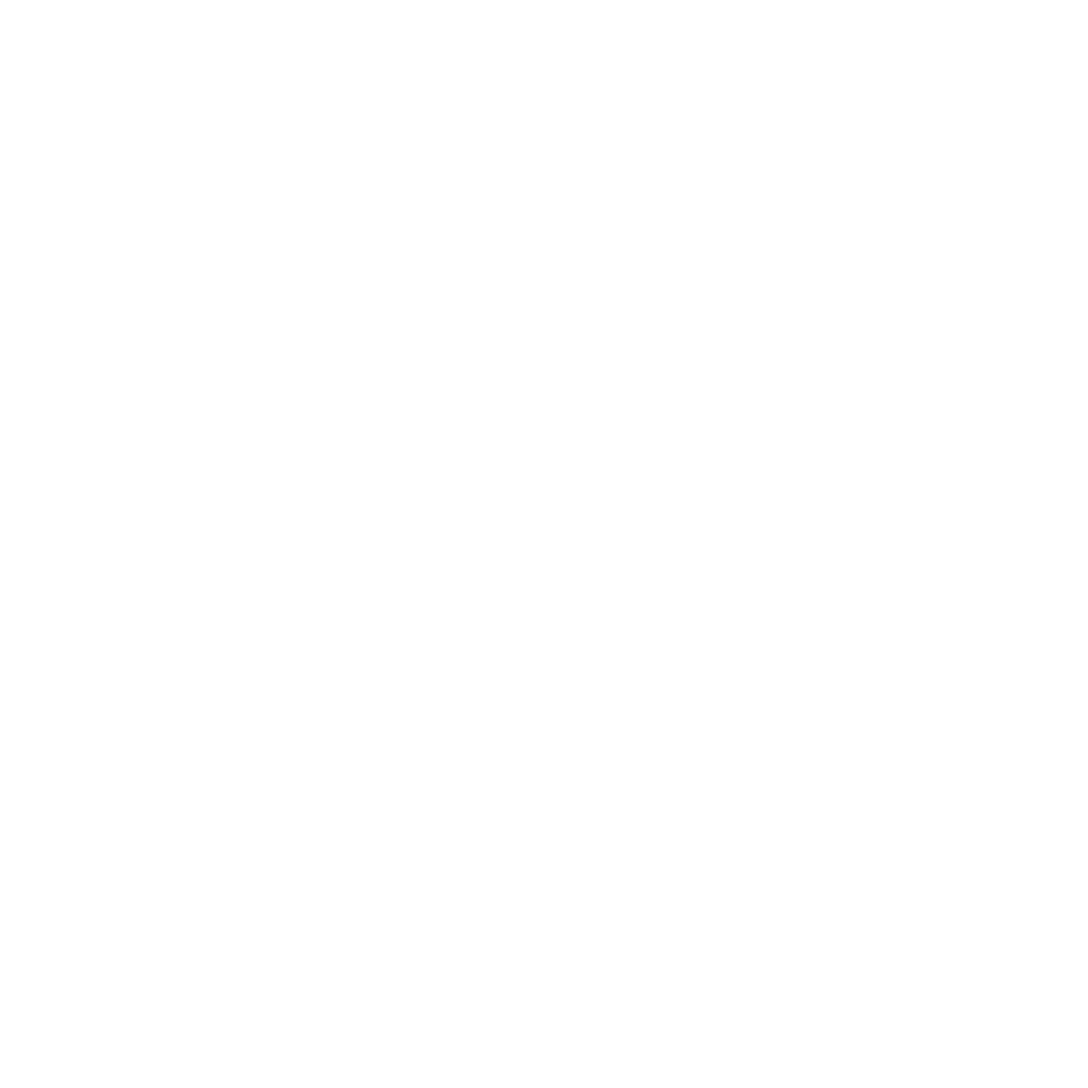
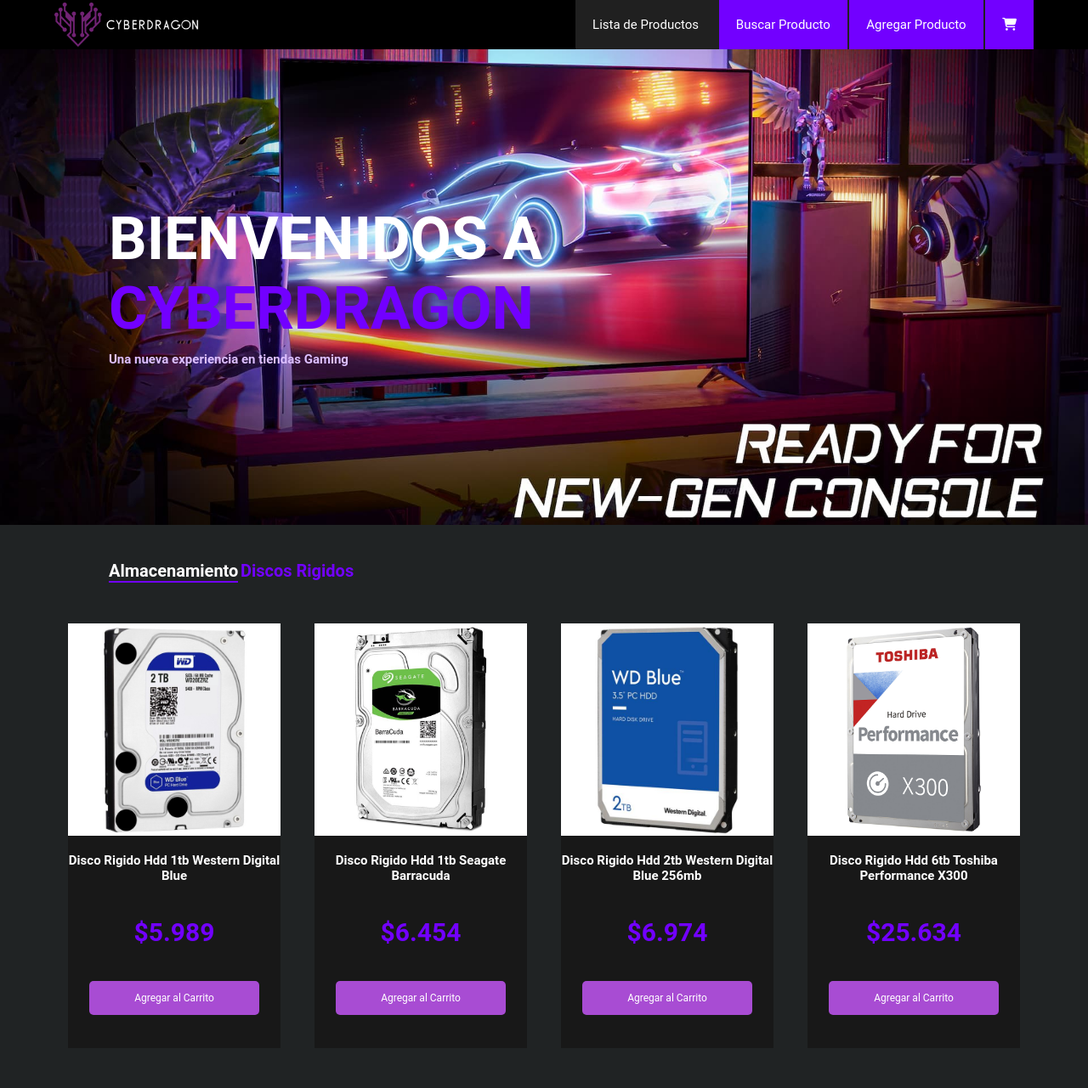
Before and after one commit to Ingagonzalo/CyberDragon, a website: page index.html in a window 1280 px wide. Shown: the top 1281 px of the page at 85% size. Before the commit the page ends 800 px from the top, so only its background shows below. Drawn offline with Linux system fonts and the light colour scheme.

Commit message:
primera version

```diff
--- a/index.html
+++ b/index.html
@@ -1,12 +1,125 @@
 <!DOCTYPE html>
 <html lang="en">
-<head>
-    <meta charset="UTF-8">
-    <meta http-equiv="X-UA-Compatible" content="IE=edge">
-    <meta name="viewport" content="width=device-width, initial-scale=1.0">
+  <head>
+    <meta charset="UTF-8" />
+    <meta http-equiv="X-UA-Compatible" content="IE=edge" />
+    <meta name="viewport" content="width=device-width, initial-scale=1.0" />
+    <link rel="stylesheet" href="./css/style.css" />
+    <script defer src="./js/scripts.js"></script>
+    <script src="https://kit.fontawesome.com/3b80f70e98.js" crossorigin="anonymous"></script> <!-- KIT DE LOGOS -->
+    <link
+      rel="shortcut icon"
+      href="./images/logo.png"
+      sizes="32x32"
+      type="image/x-icon"
+    />
     <title>Cyber Dragon</title>
-</head>
-<body>
+  </head>
+  <body>
+    <header>
+      <img src="./images/logocontexto.png" alt="" />
 
-</body>
+      <nav class="nav">
+        <div class="nav_container">
+          <div class="nav_menu">
+            <a href="#" class="nav_item">+ Productos</a>
+            <a href="#" class="nav_item">PC</a>
+            <a href="#" class="nav_item">Consolas</a>
+            <a href="#" class="nav_item">Notebooks</a>
+            <a href="#" onclick="showArray()"> Lista de Productos </a>
+            <a href="#" class="nav_item_2" onclick="searchItem()"
+              >Buscar Producto</a
+            >
+            <a href="#" class="nav_item_2" onclick="addItem()"
+              >Agregar Producto</a
+            >
+            <a href="#" class="nav_item_2" onclick="showShop()"><i class="fa-solid fa-cart-shopping"></i></a>
+          </div>
+        </div>
+      </nav>
+    </header>
+    <section class="spam">
+      <div>
+        <h2>Bienvenidos a <strong class="resaltar">CyberDragon</strong></h2>
+        <h3>Una nueva experiencia en tiendas Gaming</h3>
+      </div>
+      <img
+        src="./images/publicidad1.jpg"
+        alt="yaconseguireunaimagendecalidad"
+      />
+    </section>
+
+    <section class="presentacion">
+      <h2>Almacenamiento</h2>
+      <h3>Discos Rigidos</h3>
+      <div>
+        <article>
+          <img src="./images/discorigido1.jpg" alt="" />
+          <h2>Disco Rigido Hdd 1tb Western Digital Blue</h2>
+          <h3>$5.989</h3>
+          <a href="#" class="boton_add" onclick="producto1()"
+            >Agregar al Carrito</a
+          >
+        </article>
+        <article>
+          <img src="./images/discorigido2.jpg" alt="" />
+          <h2>Disco Rigido Hdd 1tb Seagate Barracuda</h2>
+          <h3>$6.454</h3>
+          <a href="#" class="boton_add" onclick="producto2()"
+            >Agregar al Carrito</a
+          >
+        </article>
+        <article>
+          <img src="./images/discorigido3.jpg" alt="" />
+          <h2>Disco Rigido Hdd 2tb Western Digital Blue 256mb</h2>
+          <h3>$6.974</h3>
+          <a href="#" class="boton_add" onclick="producto3()"
+            >Agregar al Carrito</a
+          >
+        </article>
+        <article>
+          <img src="./images/discorigido4.jpg" alt="" />
+          <h2>Disco Rigido Hdd 6tb Toshiba Performance X300</h2>
+          <h3>$25.634</h3>
+          <a href="#" class="boton_add" onclick="producto4()"
+            >Agregar al Carrito</a
+          >
+        </article>
+      </div>
+      <div>
+        <article>
+          <img src="./images/discorigido1.jpg" alt="" />
+          <h2>Disco Rigido Hdd 1tb Western Digital Blue</h2>
+          <h3>$5.989</h3>
+          <a href="#" class="boton_add" onclick="producto1()"
+            >Agregar al Carrito</a
+          >
+        </article>
+        <article>
+          <img src="./images/discorigido2.jpg" alt="" />
+          <h2>Disco Rigido Hdd 1tb Seagate Barracuda</h2>
+          <h3>$6.454</h3>
+          <a href="#" class="boton_add" onclick="producto2()"
+            >Agregar al Carrito</a
+          >
+        </article>
+        <article>
+          <img src="./images/discorigido3.jpg" alt="" />
+          <h2>Disco Rigido Hdd 2tb Western Digital Blue 256mb</h2>
+          <h3>$6.974</h3>
+          <a href="#" class="boton_add" onclick="producto3()"
+            >Agregar al Carrito</a
+          >
+        </article>
+        <article>
+          <img src="./images/discorigido4.jpg" alt="" />
+          <h2>Disco Rigido Hdd 6tb Toshiba Performance X300</h2>
+          <h3>$25.634</h3>
+          <a href="#" class="boton_add" onclick="producto4()"
+            >Agregar al Carrito</a
+          >
+        </article>
+      </div>
+    </section>
+  </body>
 </html>
--- /dev/null
+++ b/js/scripts.js
@@ -0,0 +1,101 @@
+const items = [] /*Creo mi array */
+const carrito = []
+
+class item { /*Creo Mi constructor */
+    constructor(id, category, name, price) {
+        this.id = id
+        this.category = category
+        this.name = name
+        this.price = price
+    }
+    finalPrice() { /*Aplico el IVA */
+        return parseFloat((this.importe * 1.21).toFixed(2))
+    }
+}
+
+class shop {
+    constructor(id, category, name, price){
+        this.id = id
+        this.category = category
+        this.name = name
+        this.price = price
+    }
+}
+
+function producto1(){
+    carrito.push(new shop(1349, "Almacenamiento", "Disco Rigido Hdd 1tb Western Digital Blue", 5989))
+}
+function producto2(){
+    carrito.push(new shop(1939, "Almacenamiento", "Disco Rigido Hdd 1tb Seagate Barracuda", 6454))
+}
+function producto3(){
+    carrito.push(new shop(1149, "Almacenamiento", "Disco Rigido Hdd 2tb Western Digital Blue 256mb", 6974))
+}
+function producto4(){
+    carrito.push(new shop(1341, "Almacenamiento", "Disco Rigido Hdd 6tb Toshiba Performance X300", 25634))
+}
+
+
+function generadorAutomatico() { //generador automatico de arrays
+    items.push(new item(1234, "Almacenamiento", "DISCO SOLIDO SSD 240GB KINGSTON A400 SATAIII", 4499))
+    items.push(new item(2934, "Notebook", "NOTEBOOK MSI KATANA GF76 12UC I5 12500H RTX", 249990))
+    items.push(new item(1964, "Almacenamiento", "DISCO SOLIDO SSD 250GB KINGSTON NV1 M2 NVME", 4695))
+    items.push(new item(1694, "Procesadores", "PROCESADOR AMD RYZEN 5 5600G 4.4GHZ AM4", 30000))
+    items.push(new item(9523, "Placa de Video", "PLACA DE VIDEO ASUS TUF RX 6900 XT", 255000))
+    items.push(new item(7523, "Placa de Video", "MSI GEFORCE NVIDIA RTX 3070TI VENTUS 3X 8GB OC", 167000))
+    items.push(new item(9813, "Mouse", "MOUSE REDRAGON M610 GAINER", 1500))
+    items.push(new item(1294, "Placa de Video", "MSI PREVENTA GEFORCE NVIDIA 3090 RTX GAMING", 315000))
+    items.push(new item(6213, "Cooler", "COOLER AEROCOOL ASTRO 12 ARGB 120MM", 3000))
+
+}
+generadorAutomatico();
+
+
+
+
+function itemsList() { /*Me permite ver uan tabla con los datos ingresados */
+    console.table(items)
+
+}
+
+function shopList() { /*Me permite ver uan tabla con los datos ingresados */
+    console.table(carrito)
+
+}
+
+ function addItem() { /*añado un item */
+    debugger
+    let id = newID()
+    let category = prompt("Ingresa la categoria del producto:")
+    let name = prompt("Ingresa el nombre del producto:").toUpperCase()
+    let price = parseFloat(prompt("Ingresa el precio:"))
+        items.push(new item(id, category, name, price))
+}
+
+function newID() { /*Genero un id random */
+    return parseInt(Math.random() * 10000)
+}
+
+
+
+function showArray() {
+for (let item of items) {
+    console.table(item)
+}
+}
+
+function showShop() {
+    for (let shop of carrito) {
+        console.table(shop)
+    }
+    }
+
+function searchItem() {
+    let search= prompt("Ingrese el nombre del producto a buscar:").toUpperCase()
+    debugger
+    let resultado = items.find((item)=> item.name.includes(search)) //texto parcial
+    if (resultado !== undefined) {
+        console.clear()
+        console.table(resultado) //mostrar el resultado en pantalla
+    }
+}
--- /dev/null
+++ b/scss/style.scss
@@ -0,0 +1,160 @@
+html {
+  font-size: 62.5%;
+}
+
+* {
+  box-sizing: border-box;
+  text-decoration: none;
+  list-style: none;
+  font-family: "Roboto", sans-serif;
+  margin: 0;
+  color: white;
+}
+
+body {
+  // background: rgb(122,122,122);
+  //background: radial-gradient(circle, rgba(122,122,122,1) 0%, rgba(0,0,0,1) 100%);
+  background-color: #202324;
+}
+
+header {
+  display: flex;
+  justify-content: space-between;
+
+  align-items: center;
+  background-color: black;
+  padding: 0px 5%;
+
+  img {
+    width: 210px;
+    background-color: black;
+    padding-right: 40px;
+  }
+  nav {
+    background-color: rgb(32, 32, 32);
+    padding-top: 20px;
+    padding-bottom: 20px;
+
+    div {
+      a {
+        padding-left: 20px;
+        padding-right: 20px;
+        font-size: 1.5rem;
+        color: white;
+        &:hover {
+          color: rgb(116, 20, 116);
+        }
+      }
+    }
+  }
+}
+
+.nav_item_2 {
+  background-color: #7200ff;
+  padding-top: 20px;
+  padding-bottom: 20px;
+}
+
+.spam {
+  div {
+    position: absolute;
+    top: 30%;
+    left: 10%;
+    h2 {
+      text-transform: uppercase;
+      font-size: 7rem;
+      width: 50%;
+     color: white;
+      strong {
+        color: #7200ff;
+      }
+    }
+    h3 {
+      margin-top: 10px;
+      color: white;
+      font-size: 1.5rem;
+      color: #dcbfff;
+    }
+  }
+  img {
+    width: 100vw;
+    height: 70vh;
+    object-fit: cover;
+  }
+}
+
+.presentacion {
+  width: 80%;
+  margin: 0 auto;
+
+  margin-top: 40px;
+  h2 {
+    display: inline;
+    font-size: 2rem;
+    border-bottom: solid 2px #7200ff;
+  }
+  h3 {
+    display: inline;
+    color: #7200ff;
+    font-size: 2rem;
+
+  }
+  div {
+    display: flex;
+    flex-direction: row;
+    justify-content: center;
+
+    article {
+      margin: 0 20px;
+      background-color: rgb(24, 24, 24);
+
+      display: flex;
+      flex-direction: column;
+      margin-top: 50px;
+      height: 500px;
+      box-sizing: content-box;
+      &:hover{
+        box-shadow: 2px 2px 15px #7200ff;
+      }
+      img {
+        width: 250px;
+        margin: 0 auto;
+        margin-bottom: 20px;
+      }
+      h2 {
+        text-align: center;
+        width: 250px;
+
+        margin: 0 auto;
+        border: none;
+        font-size: 1.5rem;
+      }
+      h3{
+        font-size: 3rem;
+        margin-top: 40px;
+        text-align: center;
+        border: none;
+      }
+      a{
+        text-align: center;
+
+        display: flex;
+        align-items: center;
+        justify-content: center;
+        background-color: #a84cd3;
+        width: 200px;
+        height: 40px;
+        border-radius: 5px;
+        margin: 0 auto;
+        margin-top: 40px;
+        font-size: 1.2rem;
+      }
+    }
+  }
+}
+
+@media screen and (min-width: 480px) and (max-width: 1300px){
+    .nav_item{
+        display: none;
+    }
+}
```
Also changed, not shown: package.json (added, +300 -0 lines), css/style.css, images/discorigido1.jpg (added), images/discorigido2.jpg (added), images/discorigido2.webp (added), images/discorigido3.jpg (added), images/discorigido4.jpg (added), images/logo.png (added), images/logocontexto.png (added), images/publicidad1.jpeg (added), images/publicidad1.jpg (added), 2 other files.
